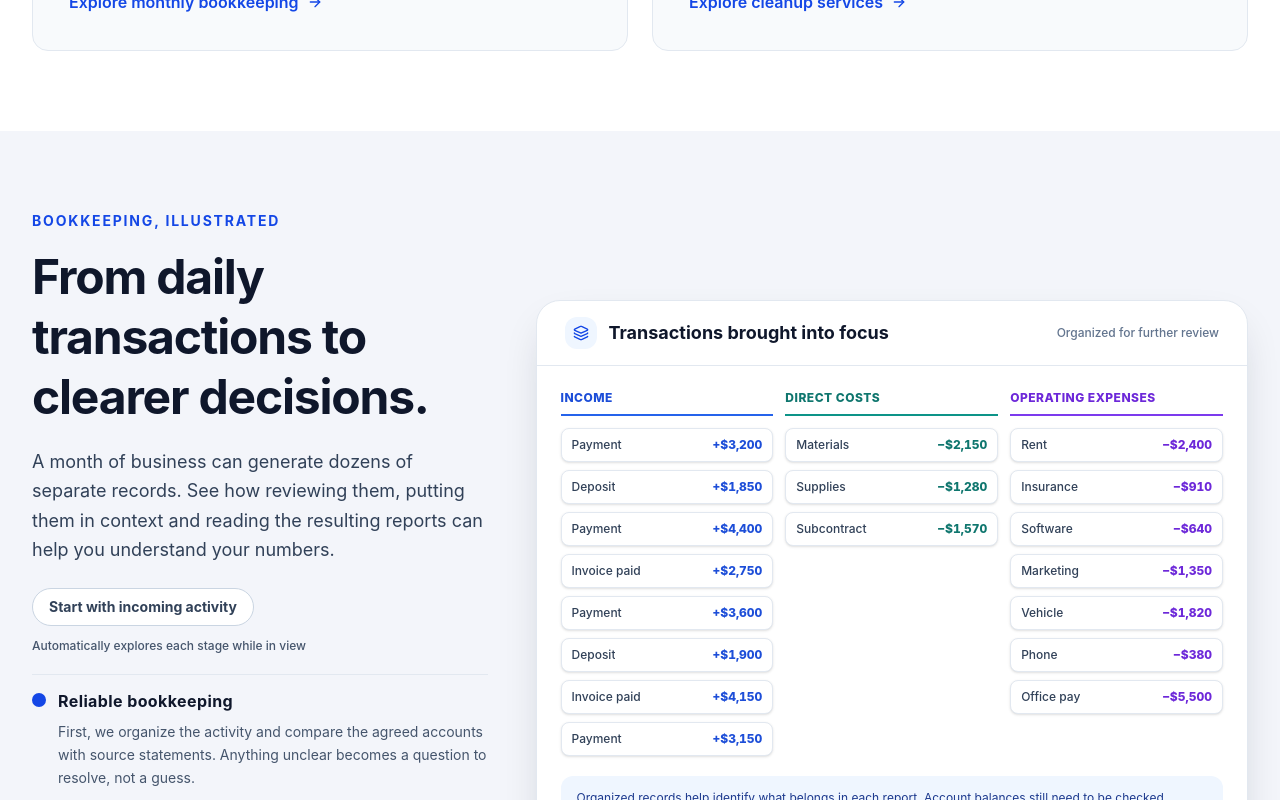
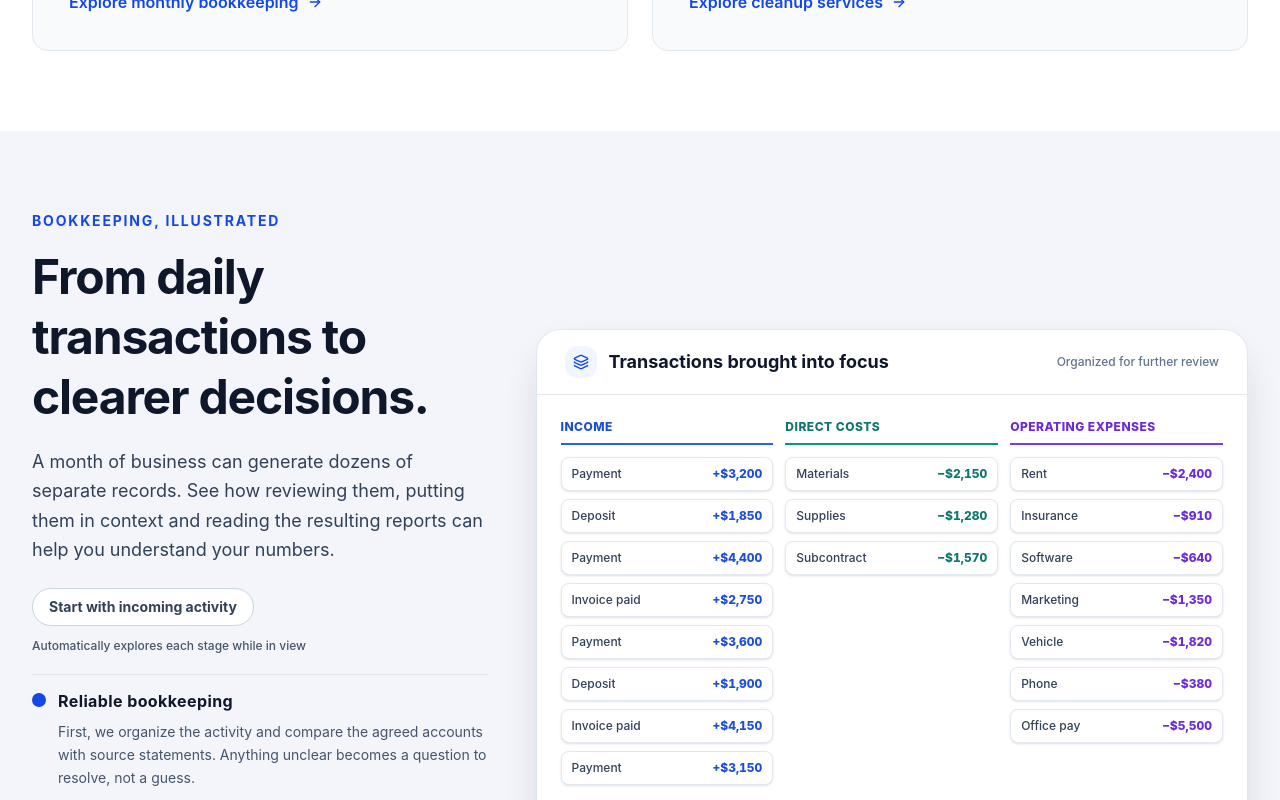
Before and after one commit to dietzbp-lgtm/dietz-bookkeeping-website, a React (Vite) app: page / in a window 1280 px wide. Shown: the part 1462-2262 px from the top of the page. Built offline with nearby package versions, Linux system fonts and the light colour scheme.

Commit message:
Keep four-stage illustration height stable across mobile and desktop

```diff
--- a/src/index.css
+++ b/src/index.css
@@ -52,8 +52,15 @@ body {
   opacity: 0.32;
 }
 
-.db-example-scatter {
-  min-height: 410px;
+.db-example-scatter,
+.db-example-stage {
+  height: 440px;
+}
+
+/* Preserve the illustration's height as the four steps cycle, including mobile.
+   Organized rows remain scrollable within the card on narrow screens. */
+.db-example-stage {
+  overscroll-behavior: contain;
 }
 
 .db-example-slip {
```
